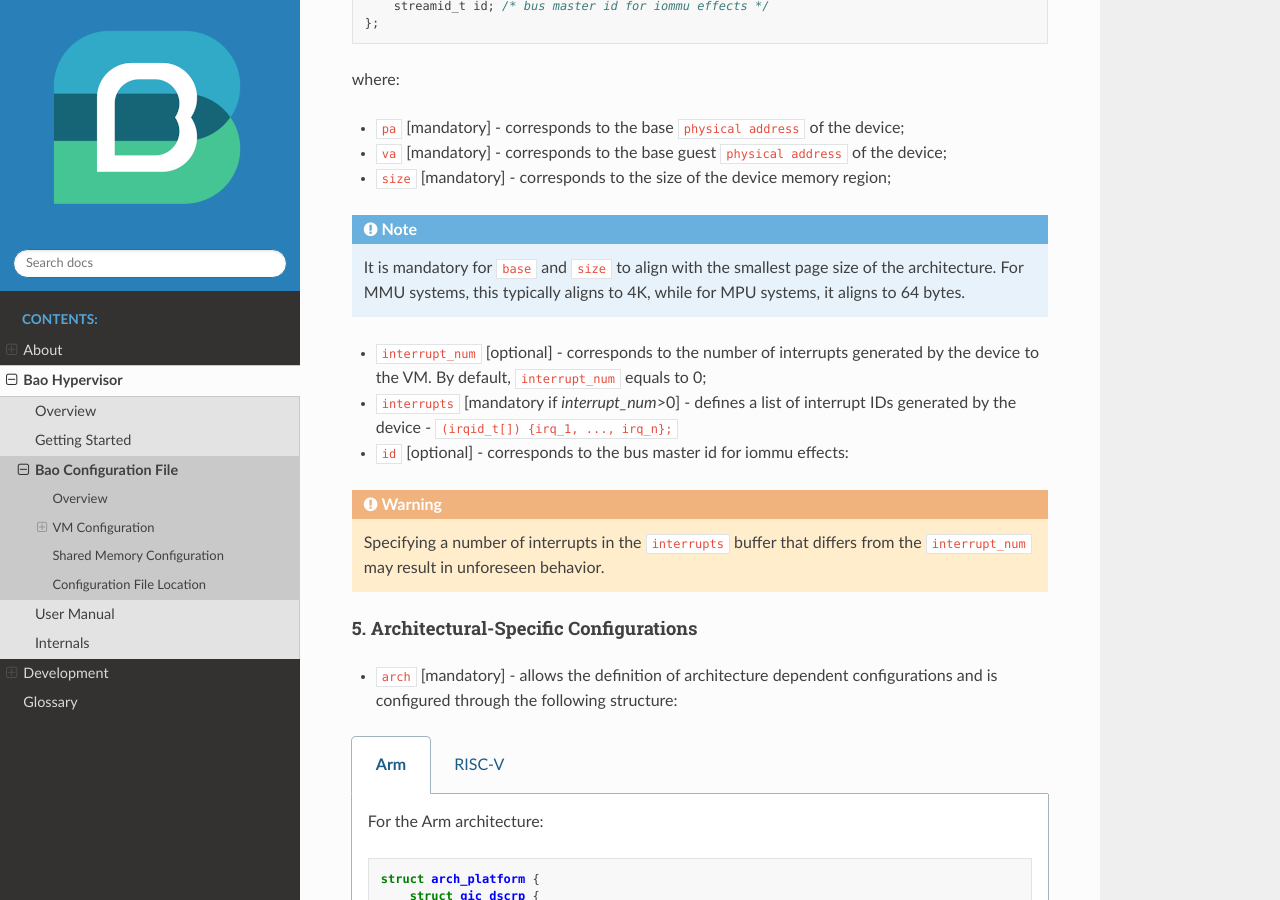
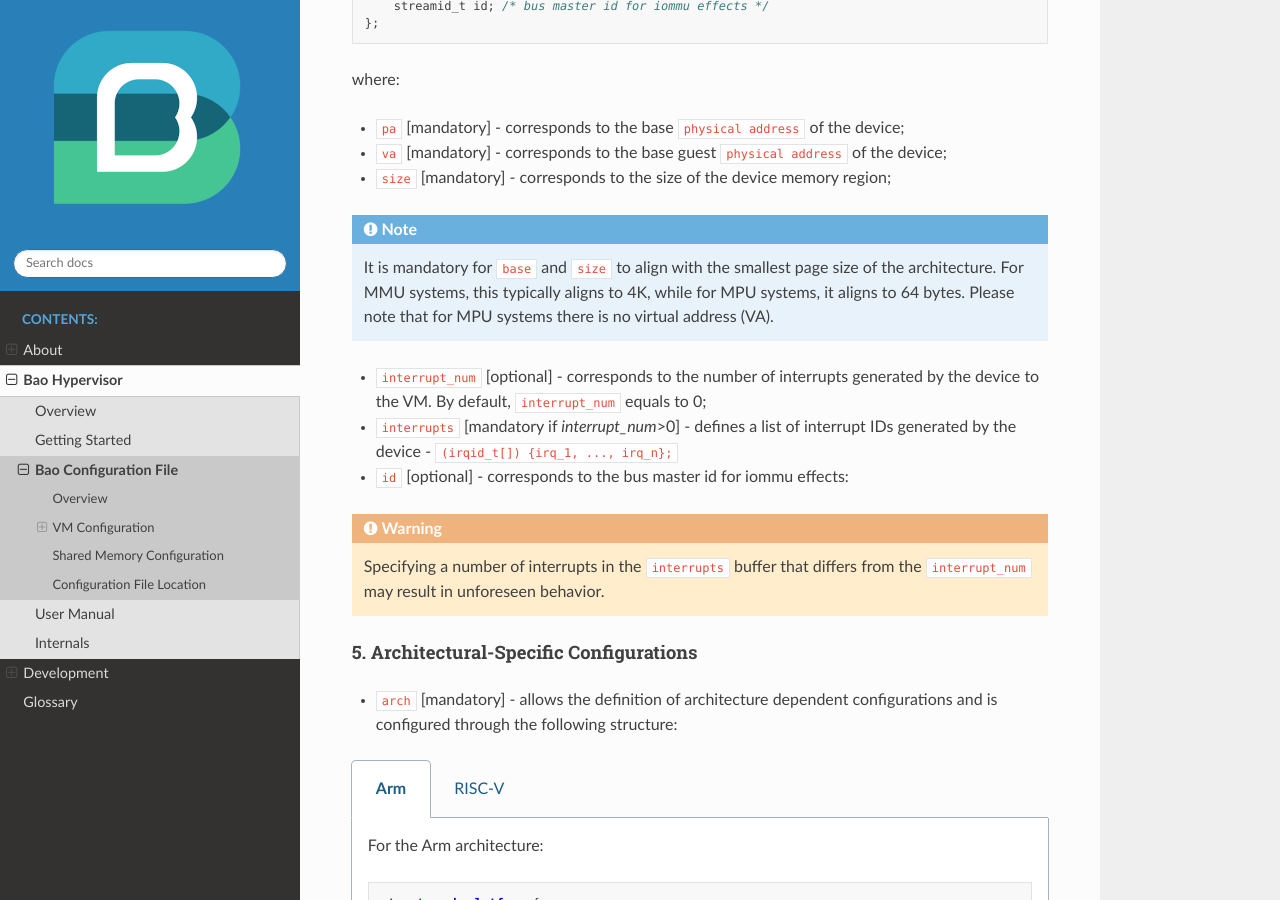
Before and after one commit to bao-project/bao-docs, a Sphinx documentation site: the page built from source/bao_hyp/config.rst, in a window 1280 px wide and 900 px high, scrolled down 8126 px. Built offline with Sphinx 7.4.7 and the Read the Docs theme 2.0.0, drawn with Linux system fonts in a browser that asks for light colours.

Commit message:
fix(doc): update device configuration note
Signed-off-by: Diogo Costa <diogoandreveigacosta@gmail.com>

```diff
--- a/source/bao_hyp/config.rst
+++ b/source/bao_hyp/config.rst
@@ -363,8 +363,9 @@ where:
 - ``size`` [mandatory] - corresponds to the size of the device memory region;
 
 .. note::
-  It is mandatory for ``base`` and ``size`` to align with the smallest page size of the architecture.
-  For MMU systems, this typically aligns to 4K, while for MPU systems, it aligns to 64 bytes.
+  It is mandatory for ``base`` and ``size`` to align with the smallest page size of the
+  architecture. For MMU systems, this typically aligns to 4K, while for MPU systems, it aligns to
+  64 bytes. Please note that for MPU systems there is no virtual address (VA).
 
 - ``interrupt_num`` [optional] - corresponds to the number of interrupts generated by the device to
   the VM. By default, ``interrupt_num`` equals to 0;
```
